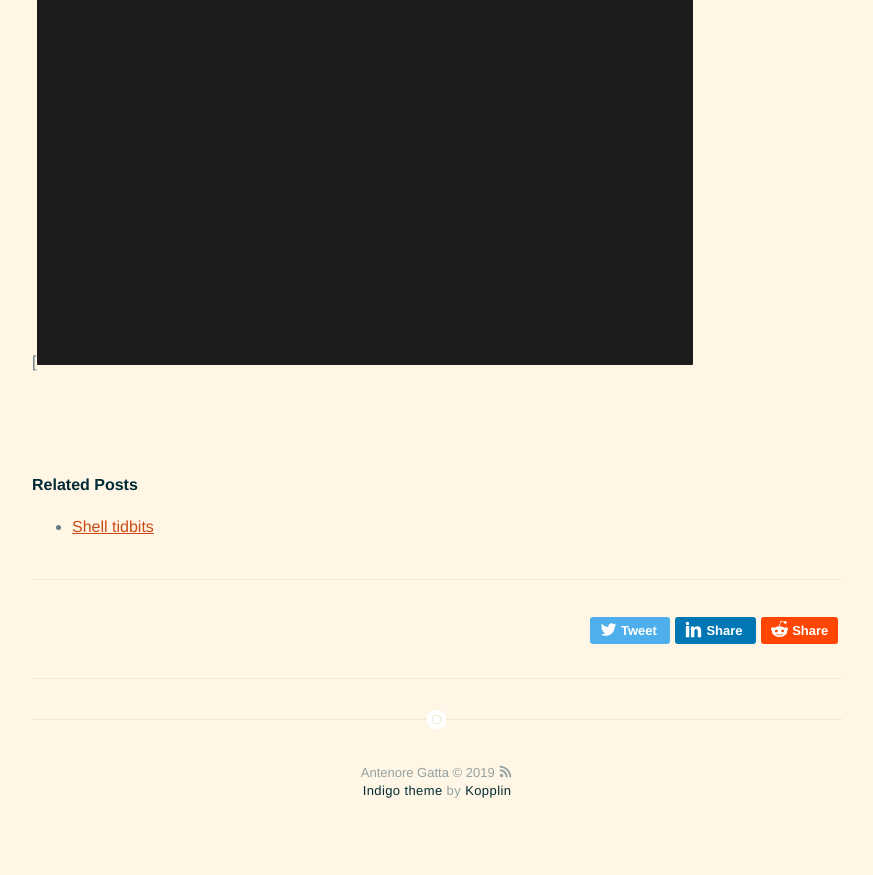
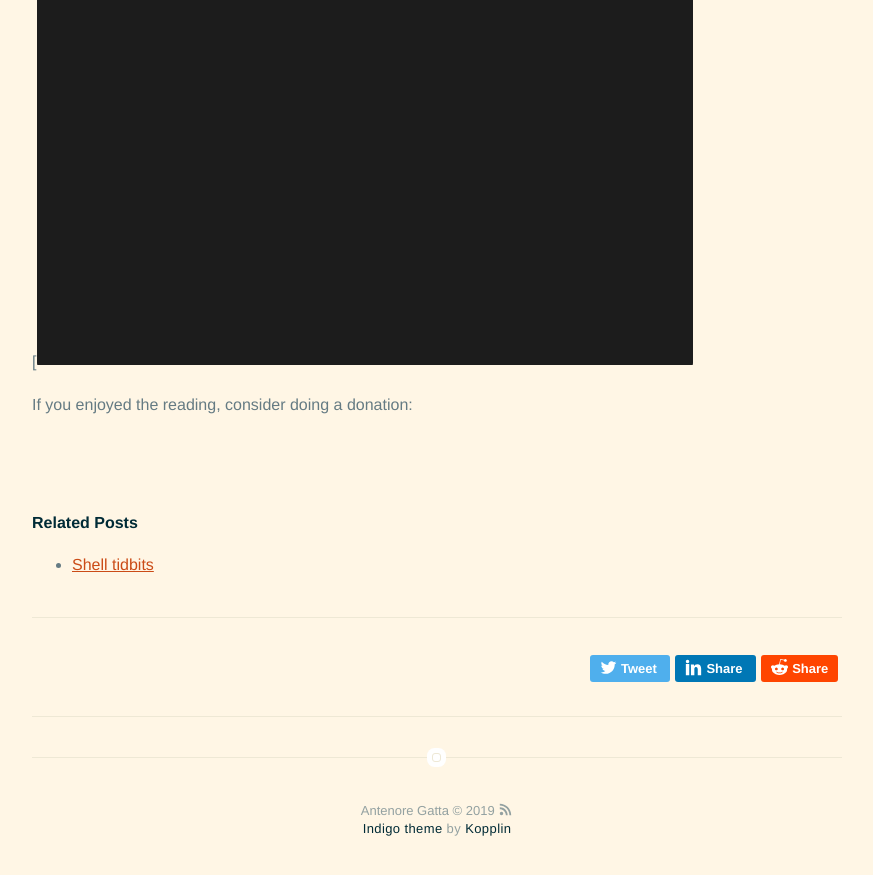
Before and after one commit to antenore/antenore.simbiosi.org, a Jekyll site: the page built from _posts/2019-10-26-zsh-vs-bash.markdown, in a window 1280 px wide and 900 px high, scrolled down 2204 px. Shown: the top 875 px of the window, without its empty margins (203-1076 px from the left). Built offline with Jekyll 4.4.1, drawn with Linux system fonts in a browser that asks for light colours; a script that is not in the unit is left out.

```diff
--- a/_layouts/post.html
+++ b/_layouts/post.html
@@ -23,6 +23,11 @@
 
 {{content}}
 
+If you enjoyed the reading, consider doing a donation:
+
+<script src="https://liberapay.com/antenore/widgets/button.js"></script>
+<noscript><a href="https://liberapay.com/antenore/donate"><img alt="Donate using Liberapay" src="https://liberapay.com/assets/widgets/donate.svg"></a></noscript>
+
 {% if site.post-advance-links contains page.category %}
     <div class="blog-navigation">
         {% if page.previous.hidden == false and page.previous.url %}
```
